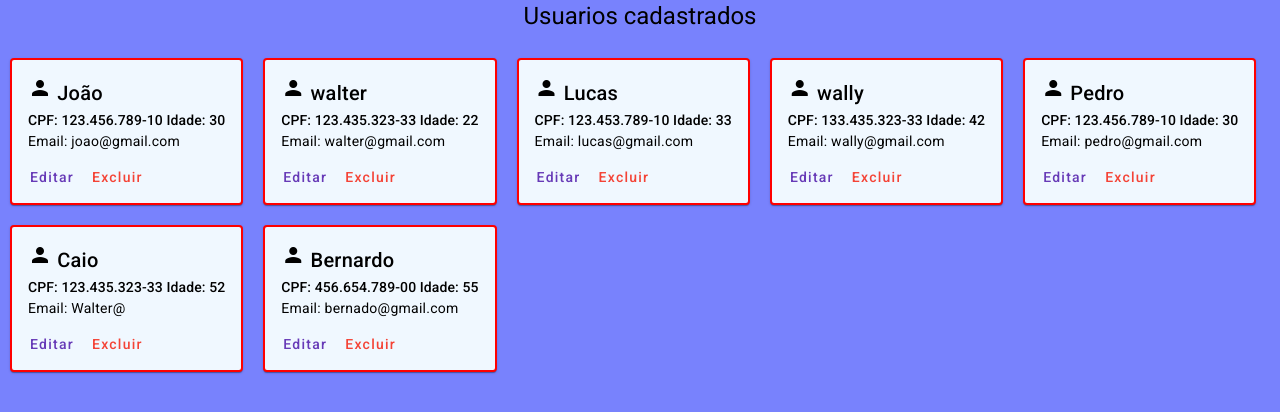
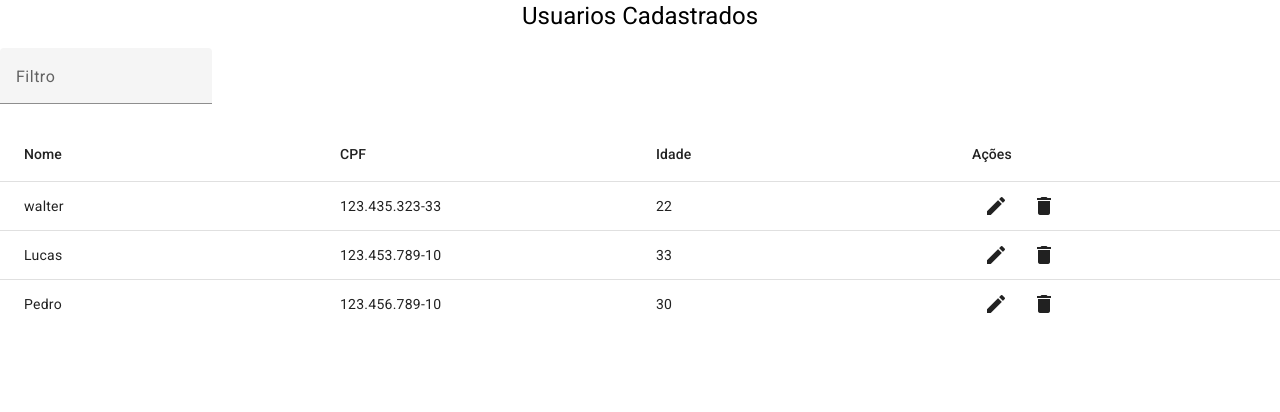
Before and after one commit to Tinhow/Projeto-pweb1-final, an Angular app: page /listagemUsers in a window 1280 px wide. Shown: the top 412 px of the page. Built offline with nearby package versions, Linux system fonts and the light colour scheme; data requests are answered from the project's data file.

Commit message:
usuarios em tabela

```diff
--- a/db.json
+++ b/db.json
@@ -1,13 +1,5 @@
 {
   "usuarios": [
-    {
-      "id": 1,
-      "nome": "João",
-      "email": "joao@gmail.com",
-      "senha": "123456",
-      "cpf": "12345678910",
-      "idade": "30"
-    },
     {
       "id": 2,
       "nome": "walter",
@@ -25,36 +17,12 @@
       "idade": "33"
     },
     {
-      "id": 4,
-      "nome": "wally",
-      "email": "wally@gmail.com",
-      "senha": "123456",
-      "cpf": "13343532333",
-      "idade": "42"
-    },
-    {
       "id": 5,
       "nome": "Pedro",
       "email": "pedro@gmail.com",
       "senha": "123456",
       "cpf": "12345678910",
       "idade": "30"
-    },
-    {
-      "id": 6,
-      "nome": "Caio",
-      "email": "Walter@",
-      "senha": "123456",
-      "cpf": "12343532333",
-      "idade": "52"
-    },
-    {
-      "id": 7,
-      "nome": "Bernardo",
-      "email": "bernado@gmail.com",
-      "senha": "123456",
-      "cpf": "45665478900",
-      "idade": "55"
     }
   ],
   "atividades": [
--- a/src/app/componentes-angular/componentes-angular.module.ts
+++ b/src/app/componentes-angular/componentes-angular.module.ts
@@ -16,6 +16,8 @@ import { MatDialogModule } from '@angular/material/dialog';
 import { pipe } from 'rxjs';
 import { PipesModule } from '../pipes/pipes.module';
 import { MatMenuModule } from '@angular/material/menu';
+import {MatTableModule} from '@angular/material/table';
+
 
 @NgModule({
   declarations: [],
@@ -56,7 +58,8 @@ import { MatMenuModule } from '@angular/material/menu';
     HttpClientModule,
     MatDialogModule,
     PipesModule,
-    MatMenuModule
+    MatMenuModule,
+    MatTableModule
   ]
 })
 export class ComponentesAngularModule { }
--- a/src/app/listagem-users/listagem-teste/listagem-teste.component.html
+++ b/src/app/listagem-users/listagem-teste/listagem-teste.component.html
@@ -1,23 +1,51 @@
-<div class="body">
 
-  <h1>Usuarios cadastrados</h1>
+<H1>Usuarios Cadastrados</H1>
+<mat-form-field>
+  <mat-label>Filtro</mat-label>
+  <input matInput placeholder="filtre por qualquer campo" (keyup)="filtrar(inputFiltro.value)" #inputFiltro>
+</mat-form-field>
 
-  <div fxLayout="row wrap"  fxLayout.lt-sm="column">
-    <mat-card *ngFor="let usuario of usuarios" class="mat-card-simples">
-      <mat-card-header>
-        <mat-card-title>
-          <mat-icon>person</mat-icon>
-          {{usuario.nome}}</mat-card-title>
-        <mat-card-subtitle class="sub" *ngIf="usuario.cpf.length">CPF: {{usuario.cpf | cpf}}  Idade: {{usuario.idade}}</mat-card-subtitle>
-      </mat-card-header>
-      <mat-card-content>
-        <p>Email: {{usuario.email}}</p>
+<mat-table [dataSource]="dataSource">
+  <mat-header-row *matHeaderRowDef="mostrarColunas"></mat-header-row>
+  <mat-row *matRowDef="let row; columns: mostrarColunas;"></mat-row>
 
-      </mat-card-content>
-      <mat-card-actions>
-        <button mat-button color="primary" [routerLink]="['/editarUsuario', usuario.id]"> Editar</button>
-        <button mat-button color="warn" (click)="excluir(usuario)">Excluir</button>
-      </mat-card-actions>
-    </mat-card>
-  </div>
-</div>
+  <!--  Forma de geração de linhas com FOR-->
+  <!--  <ng-container matColumnDef="{{coluna}}" *ngFor="let coluna of mostrarColunas">-->
+  <!--    <mat-header-cell *matHeaderCellDef>{{coluna | titlecase}}</mat-header-cell>-->
+  <!--    <mat-cell *matCellDef="let item">-->
+  <!--      <div *ngIf="coluna != 'acoes'">{{item[coluna]}}</div>-->
+  <!--      <div *ngIf="coluna == 'acoes'">-->
+  <!--        <button mat-icon-button><mat-icon>edit</mat-icon></button>-->
+  <!--        <button mat-icon-button><mat-icon (click)="apagar(item.id)">delete</mat-icon></button>-->
+  <!--      </div>-->
+  <!--    </mat-cell>-->
+  <!--  </ng-container>-->
+
+  <ng-container matColumnDef="nome">
+    <mat-header-cell *matHeaderCellDef>Nome</mat-header-cell>
+    <mat-cell *matCellDef="let item">{{item.nome}}</mat-cell>
+  </ng-container>
+
+  <ng-container matColumnDef="cpf">
+    <mat-header-cell *matHeaderCellDef>CPF</mat-header-cell>
+    <mat-cell *matCellDef="let item">{{item.cpf | cpf}}</mat-cell>
+  </ng-container>
+
+  <ng-container matColumnDef="idade">
+    <mat-header-cell *matHeaderCellDef>Idade</mat-header-cell>
+    <mat-cell *matCellDef="let item">{{item.idade}}</mat-cell>
+  </ng-container>
+
+  <ng-container matColumnDef="acoes">
+    <mat-header-cell *matHeaderCellDef>Ações</mat-header-cell>
+    <mat-cell *matCellDef="let item">
+      <button mat-icon-button [routerLink]="['/editarUsuario', item.id]">
+        <mat-icon>edit</mat-icon>
+      </button>
+      <button mat-icon-button (click)="apagar(item.id)">
+        <mat-icon>delete</mat-icon>
+      </button>
+    </mat-cell>
+  </ng-container>
+
+</mat-table>
--- a/src/app/listagem-users/listagem-teste/listagem-teste.component.ts
+++ b/src/app/listagem-users/listagem-teste/listagem-teste.component.ts
@@ -1,5 +1,6 @@
+import {MatTableDataSource} from '@angular/material/table';
 import { Component, OnInit } from '@angular/core';
-import { ActivatedRoute, Router } from '@angular/router';
+import { Router } from '@angular/router';
 import { Usuario } from 'src/app/shared/model/Usuario';
 import { UsuarioService } from 'src/app/shared/services/usuario.service';
 
@@ -10,40 +11,38 @@ import { UsuarioService } from 'src/app/shared/services/usuario.service';
 })
 export class ListagemTesteComponent implements OnInit {
 
-  usuarios: Array<Usuario> = [];
-  usuario: Usuario;
+  dataSource: MatTableDataSource<Usuario>;
+  mostrarColunas = ['nome', 'cpf', 'idade','acoes'];
 
-  constructor(private usuarioService: UsuarioService,  private router: Router, private rotaAtual: ActivatedRoute) {
-    this.usuario = new Usuario();
+  constructor(private usuarioService: UsuarioService, private roteador: Router) {
+    this.dataSource = new MatTableDataSource();
   }
 
   ngOnInit(): void {
     this.usuarioService.listar().subscribe(
-      (usuarios: Usuario[]) => {
-        this.usuarios = usuarios;
+      usuarios => this.dataSource = new MatTableDataSource(usuarios)
+    );
+  }
+
+  filtrar(texto: string): void {
+    this.dataSource.filter = texto.trim().toLowerCase();
+  }
+
+  apagar(id: number): void {
+    console.log('apagando');
+    this.usuarioService.excluir(id).subscribe(
+      apagado => {
+        const indx = this.dataSource.data.findIndex(usuario => usuario.id === id);
+        if (indx > -1) {
+          this.dataSource.data.splice(indx, 1);
+          this.dataSource = new MatTableDataSource<Usuario>(this.dataSource.data);
+        }
       }
     );
   }
 
-  listar(): void {
-    this.usuarioService.listar().subscribe({
-      next: (usuarios: Usuario[]) => {
-        this.usuarios = usuarios;
-      },
-      error: error => console.error(error)
-    });
+  editar(usuario: Usuario): void {
+    console.log('editando');
+    this.roteador.navigate(['cadastro', usuario.id]);
   }
-
-  excluir(usuarioARemover: Usuario): void {
-    this.usuarioService.excluir(usuarioARemover).subscribe(
-      () => {
-        console.log('Usuário excluído com sucesso');
-        this.listar(); // Atualiza a lista de usuários após a exclusão
-      },
-      error => {
-        console.error('Erro ao excluir usuário:', error);
-      }
-    );
-  }
-
 }
--- a/src/app/shared/services/usuario.service.ts
+++ b/src/app/shared/services/usuario.service.ts
@@ -46,8 +46,8 @@ export class UsuarioService {
   }
 
 
-  excluir(usuarioARemover: Usuario): Observable<any> {
-    return this.httpClient.delete(`${this.URL_USUARIOS}/${usuarioARemover.id}`);
+  excluir(id: number): Observable<Usuario> {
+    return this.httpClient.delete<Usuario>(`${this.URL_USUARIOS}/${id}`)
   }
 
   editar(usuario: Usuario): Observable<Usuario> {
--- a/src/app/tela-home/home/home.component.html
+++ b/src/app/tela-home/home/home.component.html
@@ -29,4 +29,4 @@
   <!-- <div id="mc" fxFlex="60%">
     <img src="../../../assets/img/manocorrendo.png" alt="">
   </div> -->
-  </div>
+</div>
--- a/src/app/tela-home/home/home.component.scss
+++ b/src/app/tela-home/home/home.component.scss
@@ -3,7 +3,7 @@
   background-color: aliceblue;
   margin-top: 20px;
   margin-left: 20px;
-  border: solid red;
+  border: solid blue;
   margin: 10px;
 }
 
@@ -14,7 +14,7 @@
 }
 .container {
   min-height: 100vh;
-  background-color: #969FFC;
+  background-color: whitesmoke;
 }
 .titulo {
   font-size: 40px;
```
